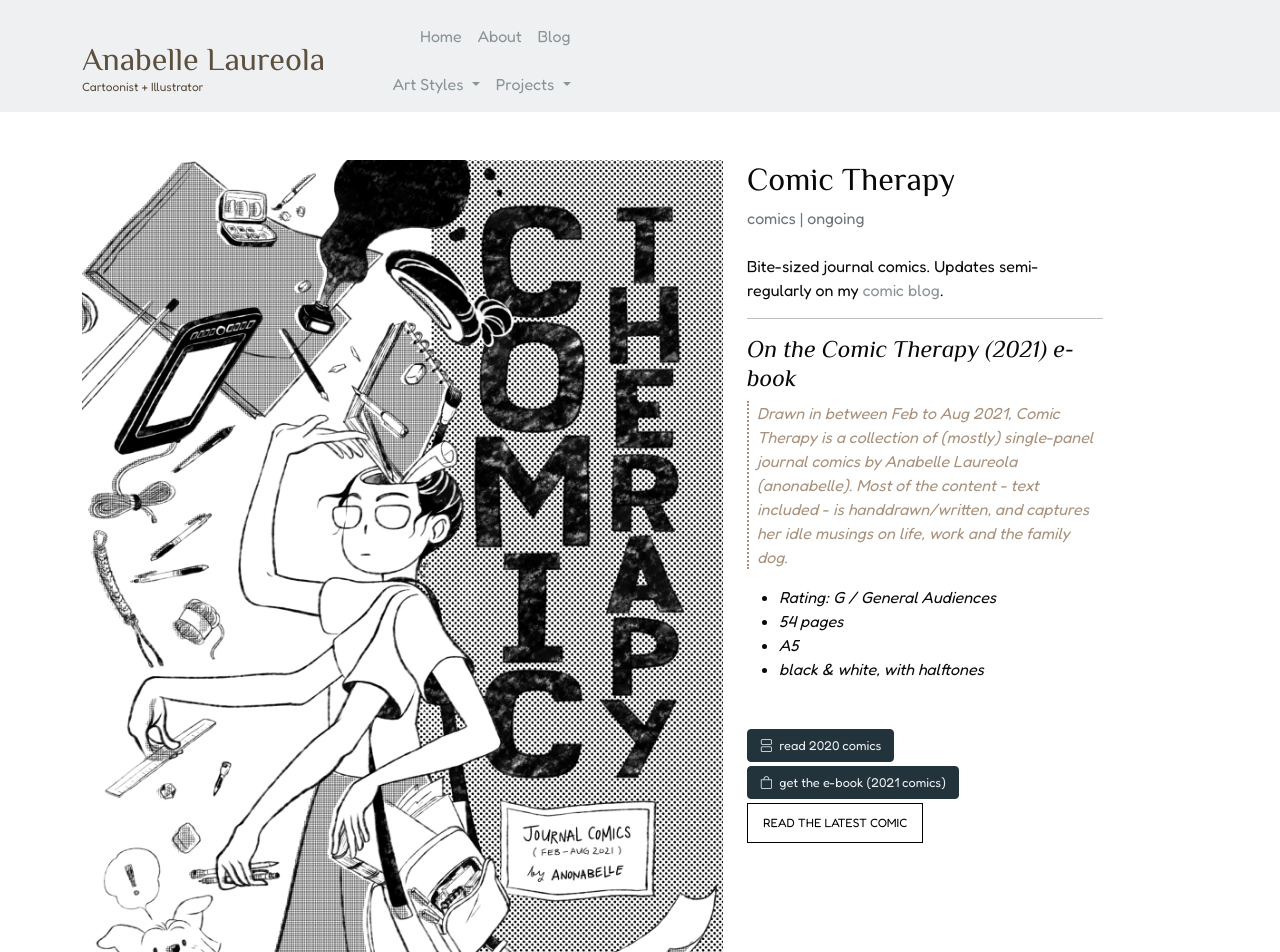
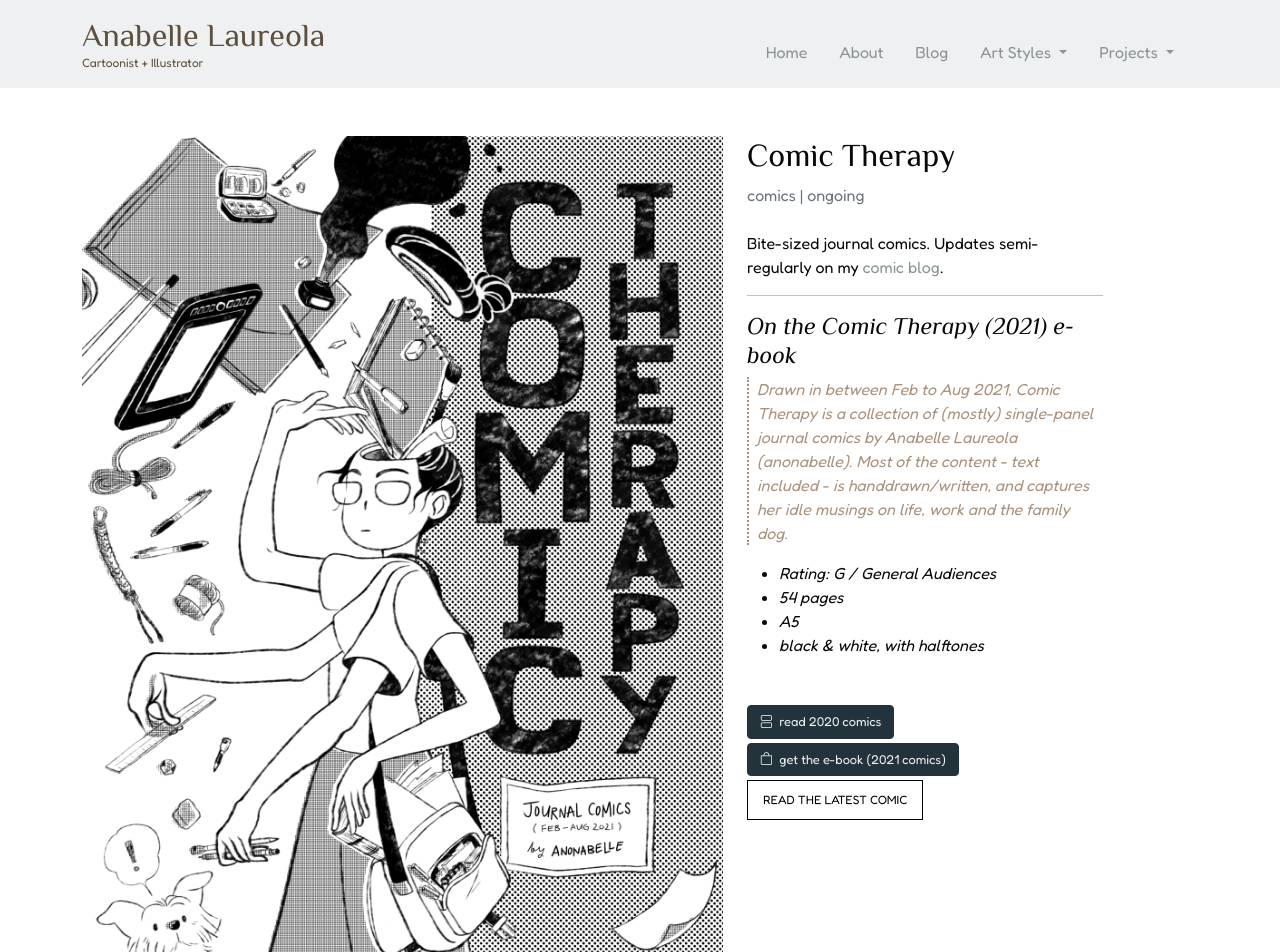
Before and after one commit to nabelore/nabelore.github.io, a Jekyll site: the page built from assets/html/comictherapy.html, in a window 1280 px wide and 1400 px high. Shown: the top 952 px of the window. Built offline with Jekyll 4.4.1, drawn with Linux system fonts in a browser that asks for light colours.

Commit message:
Fix nav 3

```diff
--- a/_includes/navigation.html
+++ b/_includes/navigation.html
@@ -1,6 +1,6 @@
 <!-- ======= Navbar =======  -->
 
-<nav class="nav navbar navbar-expand-md pb-2 pt-sm-0 pb-sm-3">
+<nav class="navbar navbar-expand-sm py-3">
   <div class="container align-items-end">
     <div class="navbar-brand p-0">
         <h1 class="m-0 p-0"><a href="/">Anabelle Laureola</a></h1>
@@ -12,6 +12,7 @@
     </button>
 
     <div class="offcanvas offcanvas-end" tabindex="-1" id="offcanvasNavbar" aria-labelledby="offcanvasNavbarLabel">
+
       <div class="offcanvas-header pb-0">
         <h5 class="offcanvas-title" id="offcanvasNavbarLabel">Navigation</h5>
         <button type="button" class="btn-close text-reset" data-bs-dismiss="offcanvas" aria-label="Close"></button>
@@ -20,11 +21,12 @@
       <div class="offcanvas-body align-content-end">
         <ul class="navbar-nav justify-content-end flex-grow-1 pe-3">
           {% for item in site.data.navigation %}
-            <li><a href="{{ item.permalink }}" {% if page.url == item.permalink %}class="current"{% endif %}>{{ item.name }}</a></li>
+            <li class="nav-item">
+              <a href="{{ item.permalink }}" class="{% if page.url == item.permalink %}current {% endif %} nav-link" aria-current="page">{{ item.name }}</a></li>
           {% endfor %}
 
           <li class="nav-item dropdown">
-              <a class="dropdown-toggle" href="#" id="navbarScrollingDropdown" role="button" data-bs-toggle="dropdown" aria-expanded="false">
+              <a class="dropdown-toggle nav-link" href="#" id="navbarScrollingDropdown" role="button" data-bs-toggle="dropdown" aria-expanded="false">
                 Art Styles
               </a>
               <ul class="dropdown-menu dropdown-menu-end text-end" aria-labelledby="navbarScrollingDropdown">
@@ -35,7 +37,7 @@
           </li>
 
           <li class="nav-item dropdown">
-              <a class="dropdown-toggle" href="#" id="navbarScrollingDropdown" role="button" data-bs-toggle="dropdown" aria-expanded="false">
+              <a class="dropdown-toggle nav-link" href="#" id="navbarScrollingDropdown" role="button" data-bs-toggle="dropdown" aria-expanded="false">
                 Projects
               </a>
               <ul class="dropdown-menu dropdown-menu-end text-end" aria-labelledby="navbarScrollingDropdown">
@@ -47,6 +49,7 @@
         </ul>
 
         <!-- mobile navigation -->
+        <div class="navbar-mobile">
           <h5 class="offcanvas-title py-3" id="">Art Styles</h5>
           <ul class="navbar-nav justify-content-end flex-grow-1 pe-3 navbar-proj">
               {% for item in site.data.nav-artStyles %}
@@ -59,6 +62,7 @@
               <li><a href="{{ item.link }}" {% if page.url == item.link %}class="current"{% endif %}>{{ item.name }}</a></li>
               {% endfor %}
           </ul>
+        </div>
 
       </div>
     </div>
--- a/_layouts/base.html
+++ b/_layouts/base.html
@@ -14,6 +14,7 @@
 		<link href="/assets/img/apple-touch-icon.png" rel="apple-touch-icon">
 
 		<!-- Google Fonts -->
+		<!-- <link href="https://fonts.googleapis.com/css?family=https://fonts.googleapis.com/css?family=Inconsolata:400,500,600,700|Raleway:400,400i,500,500i,600,600i,700,700i" rel="stylesheet"> -->
 		<link rel="preconnect" href="https://fonts.googleapis.com">
 		<link rel="preconnect" href="https://fonts.gstatic.com" crossorigin>
 		<link href="https://fonts.googleapis.com/css2?family=Fredoka:wght@300;400;500;600;700&family=Philosopher:ital,wght@0,400;0,700;1,400;1,700&display=swap" rel="stylesheet">
@@ -29,7 +30,8 @@
 		<link href="/assets/css/style.css" rel="stylesheet">
 
   		<link rel="stylesheet" href="/assets/css/simple-lightbox.css">
-		<link rel="stylesheet" href="/assets/css/styles.css">
+
+		<link rel="stylesheet" href="/assets/css/main.css">
 
 		<!-- =======================================================
 		* Template Name: MyPortfolio - v4.6.0
@@ -56,6 +58,7 @@
 		<script src="/assets/vendor/isotope-layout/isotope.pkgd.min.js"></script>
 		<script src="/assets/vendor/php-email-form/validate.js"></script>
 		<script src="/assets/vendor/swiper/swiper-bundle.min.js"></script>
+		<!-- <script src="/assets/vendor/swiper/swiper-bundle.js.map"></script> -->
 
 		<!-- Other JS Files -->
 		<script src="/assets/js/simple-lightbox.js"></script>
--- a/_sass/main.scss
+++ b/_sass/main.scss
@@ -115,8 +115,13 @@ $container-max-widths: (
 	a:hover { color: $colo-mid;	}
 	h1, h2, h3, h4, h5, h6, .font-heading { font-family: $font-2; }
 	nav a, .nav-link a { color: $colo-mid; }
-	.nav-link:hover, nav a:hover, .social a:hover { color: $colo-accent;	}
+
+	.nav-link, .nav-link:focus,	.nav-link:hover,
+	a.nav-link, a.nav-link:focus,	a.nav-link:hover,
+	nav a:hover, .social a:hover { color: $colo-accent;	}
+
 	.social a:hover{ background-color: $colo-dark; }
+
 	nav p{ color: $colo-mid; }
 	.card{ background-color: $colo-light; color: $colo-dark; }
 
@@ -139,7 +144,6 @@ $container-max-widths: (
 	.card {
 		border: 0;
 		text-align: left;
-		// width: fit-content;
 	}
 	.card p:last-child { margin-bottom:0; }
 
@@ -235,12 +239,11 @@ $container-max-widths: (
 
 	.item .item-wrap3 img {
 	  transform: scale(1.05);
-	  // margin-bottom:10px;
 	}
 	.item .item-wrap3:hover img {
 	  transform: scale(1.07);
 	}
-	// .item-wrap3 .itemUniform{ height: 15rem; }
+
 
 /////////////// simple lightbox customize
 
@@ -276,7 +279,7 @@ $container-max-widths: (
 	background-color: $colo-dark;
 	color: $colo-light;
 }
-.offcanvas-header .btn-close { background-color: $colo-light; }
+.dropdown-item.active, .dropdown-item:active, .offcanvas-header .btn-close { background-color: $colo-light; }
 .navbar-toggler{
 	background-color: $colo-accent;
 	color: $colo-light;
@@ -307,35 +310,35 @@ span.navbar-toggler-icon.bi.bi-list {
 
 @media (min-width: 576px){
 
-	.offcanvas-body .offcanvas-title {
+	.navbar-mobile{
 		visibility: collapse;
 		z-index:0;
+		display: none;
 	}
 
-	.navbar-nav {
+	.navbar-expand-sm .navbar-nav {
   		gap: 0 1rem;
   		font-size: 1rem;
   		align-items: flex-end;
   		flex-wrap: wrap;
-  		flex-direction: row;
-  		width:100%;
   	}
 
   	.dropdown-menu, .dropdown { visibility: visible; }
   	.navbar-proj { visibility: collapse;  }
 
+
   	.navbar-brand h1{font-size: 2rem; }
 
 }
+
 ///////// art style gallery
 
 .styleGallery{
  	white-space: nowrap;
 }
-// .styleItem{	height:10rem; }
+
 .helper {
     display: inline-block;
     height: 100%;
     vertical-align: middle;
 }
-// .styleItem img.img-fluid{ vertical-align:middle; }
```
Also changed, not shown: assets/css/main.scss (renamed from assets/css/styles.scss). Lines whose indentation alone changed are shown as unchanged.
